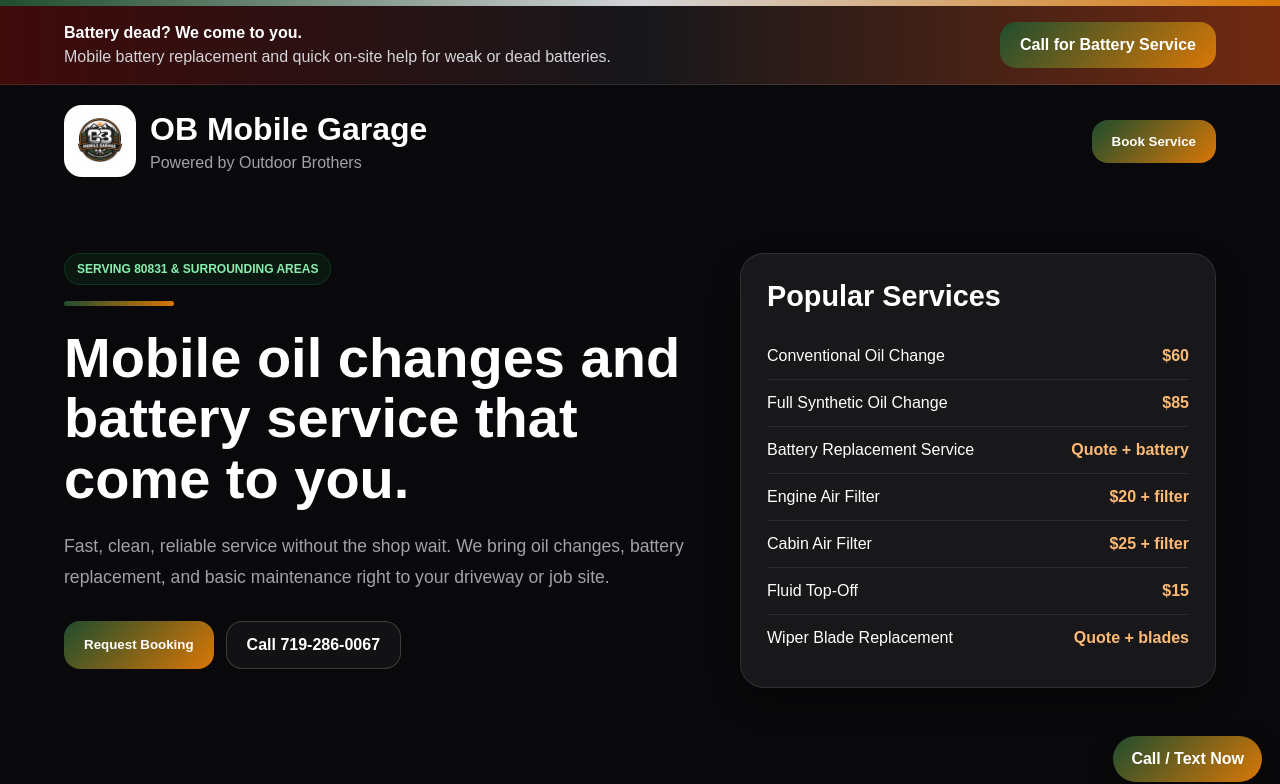
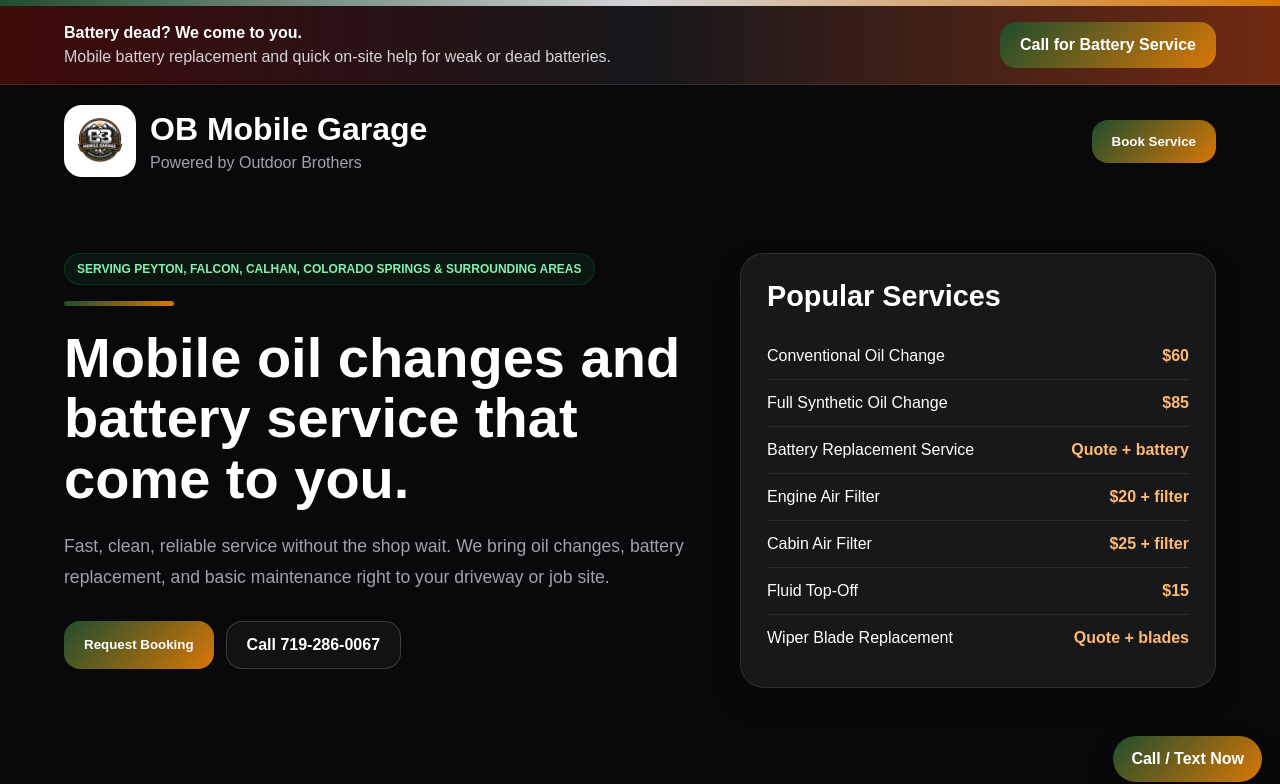
Before and after one commit to OBGarage/ob-mobile-garage-site, a Next.js app: page / in a window 1280 px wide. Shown: the top 784 px of the page. Built offline with nearby package versions, Linux system fonts and the light colour scheme.

Commit message:
Update page.js

```diff
--- a/app/page.js
+++ b/app/page.js
@@ -44,7 +44,7 @@
 
       <section className="hero">
         <div className="hero-text">
-          <span className="pill">Serving 80831 & surrounding areas</span>
+          <span className="pill">Serving Peyton, Falcon, Calhan, Colorado Springs & surrounding areas</span>
           <div className="hero-accent-line"></div>
           <h2>Mobile oil changes and battery service that come to you.</h2>
           <p>
```
